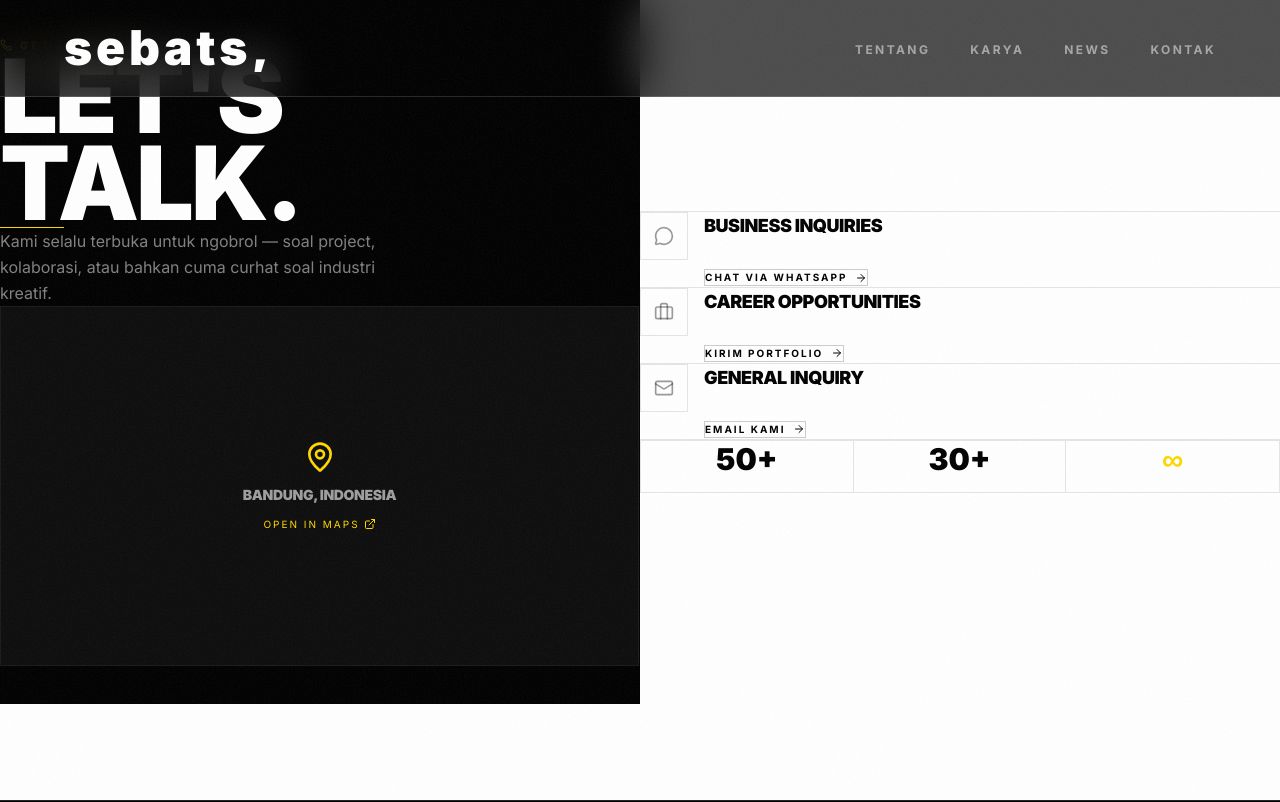
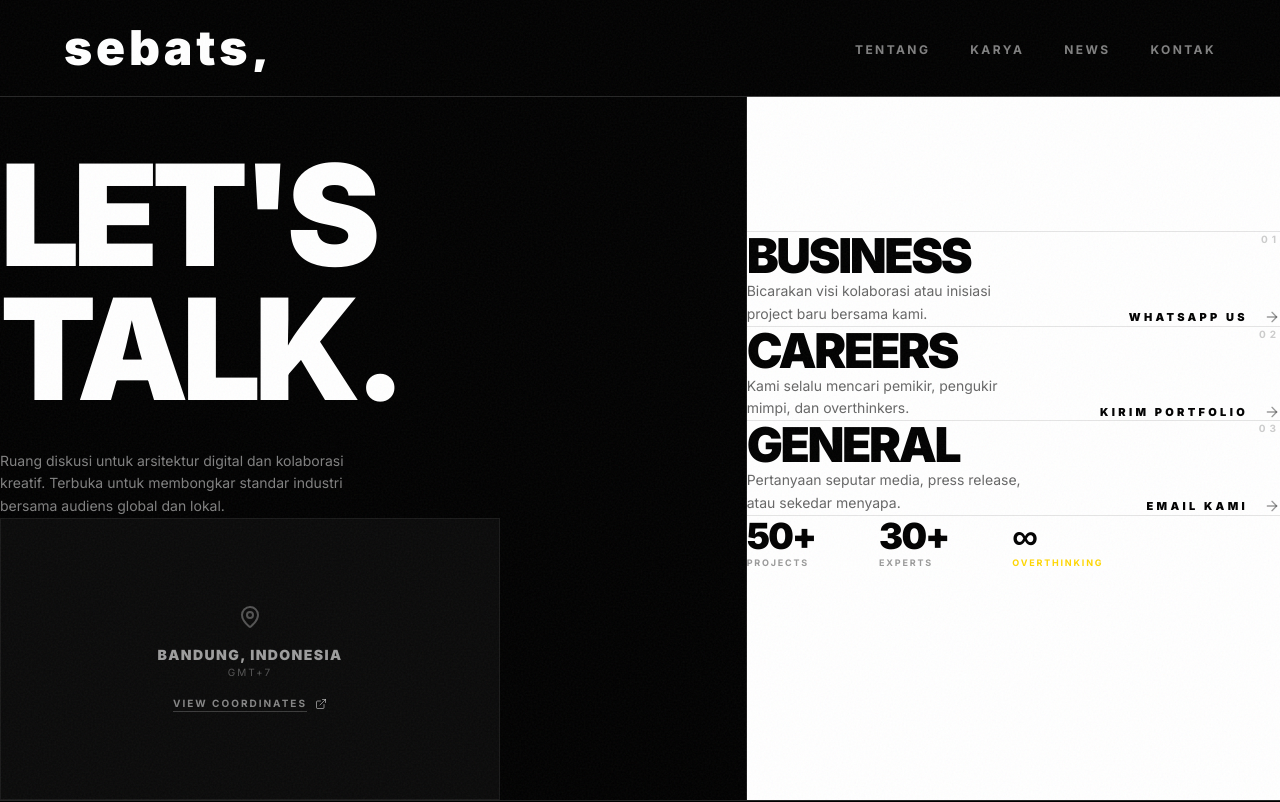
Before and after one commit to 2manimdl/sebats-web, a Next.js app: page /kontak in a window 1280 px wide. Shown: the top 802 px of the page. Built offline with nearby package versions, Linux system fonts and the light colour scheme.

Commit message:
improve kontak

```diff
--- a/src/app/kontak/page.tsx
+++ b/src/app/kontak/page.tsx
@@ -1,105 +1,152 @@
 "use client";
 
-import { MessageCircle, Mail, Briefcase, MapPin, ArrowRight, Phone, ExternalLink } from "lucide-react";
+import { ArrowRight, Phone, MapPin, ExternalLink } from "lucide-react";
 import Navbar from "@/components/Navbar";
 import Footer from "@/components/Footer";
 
 const contacts = [
     {
-        label: "Business Inquiries",
-        description: "Mau kolaborasi atau mulai project? Langsung chat aja.",
-        cta: "Chat via WhatsApp",
+        label: "Business",
+        description: "Bicarakan visi kolaborasi atau inisiasi project baru bersama kami.",
+        cta: "WhatsApp Us",
         href: "https://wa.me/6281234567890?text=Halo%20sebats,%20saya%20ingin%20diskusi%20project",
-        icon: MessageCircle,
     },
     {
-        label: "Career Opportunities",
-        description: "Join our team. We're always looking for overthinkers and daydreamers.",
+        label: "Careers",
+        description: "Kami selalu mencari pemikir, pengukir mimpi, dan overthinkers.",
         cta: "Kirim Portfolio",
         href: "mailto:career@sebats.id",
-        icon: Briefcase,
     },
     {
-        label: "General Inquiry",
-        description: "Pertanyaan umum, press, atau sekedar say hi.",
+        label: "General",
+        description: "Pertanyaan seputar media, press release, atau sekedar menyapa.",
         cta: "Email Kami",
         href: "mailto:hello@sebats.id",
-        icon: Mail,
     },
 ];
 
 export default function KontakPage() {
     return (
-        <div className="grain-overlay">
-            <Navbar />
+        <div className="grain-overlay bg-black selection:bg-white selection:text-black">
 
-            {/* Split Screen */}
-            <section className="min-h-screen bg-white pt-24">
-                <div className="grid min-h-[calc(100vh-6rem)] grid-cols-1 md:grid-cols-2">
-                    {/* Left — Massive Typography */}
-                    <div className="flex flex-col justify-center border-r border-black/10 bg-black p-8 text-white md:p-16 lg:p-24">
-                        <p className="mb-6 flex items-center gap-2 font-body text-[10px] font-semibold uppercase tracking-[0.4em] text-primary">
-                            <Phone className="h-3 w-3" /> Get In Touch
-                        </p>
-                        <h1 className="font-display font-black uppercase text-white" style={{ fontSize: "clamp(3rem, 8vw, 7rem)", lineHeight: "0.85", letterSpacing: "-0.03em" }}>
-                            Let&apos;s<br />Talk.
-                        </h1>
-                        <div className="mt-8 h-px w-16 bg-primary" />
-                        <p className="mt-6 max-w-sm font-body text-sm leading-relaxed text-white/50 md:text-base">
-                            Kami selalu terbuka untuk ngobrol — soal project, kolaborasi, atau bahkan cuma curhat soal industri kreatif.
-                        </p>
+            {/* Header Guard: Solid black background to prevent the white column from ruining the transparent Navbar when scrolling up */}
+            <div className="fixed top-0 left-0 w-full h-20 md:h-24 bg-black z-40" />
 
-                        {/* Map placeholder */}
-                        <div className="mt-12 overflow-hidden border border-white/10">
-                            <div className="relative aspect-[16/9] bg-white/5">
-                                <div className="flex h-full flex-col items-center justify-center gap-3">
-                                    <MapPin className="h-8 w-8 text-primary" />
-                                    <p className="font-display text-sm font-black uppercase tracking-tight text-white/60">Bandung, Indonesia</p>
-                                    <a href="https://maps.google.com" target="_blank" rel="noopener noreferrer" className="inline-flex items-center gap-1 font-body text-[10px] uppercase tracking-[0.2em] text-primary transition-colors hover:text-white">
-                                        Open in Maps <ExternalLink className="h-3 w-3" />
-                                    </a>
+            <div className="relative z-50">
+                <Navbar />
+            </div>
+
+            {/* Controlled Asymmetry Layout: 65% Black / 35% White */}
+            <section className="min-h-screen">
+                <div className="grid min-h-screen grid-cols-1 lg:grid-cols-12 relative w-full pt-20 md:pt-24">
+
+                    {/* LEFT (65% / col-span-7 or 8) — Typography Hero & The Void */}
+                    {/* Kita ganti justify-between dengan margin yang lebih terkontrol agar tidak tabrakan di atas */}
+                    <div className="lg:col-span-7 bg-black text-white flex flex-col p-8 md:p-16 lg:px-24 lg:py-20 border-r border-white/10">
+
+                        {/* Top Anchor: Label & Massive Text */}
+                        <div className="max-w-3xl mt-32 md:mt-48 lg:mt-56">
+                            <p className="mb-4 md:mb-12 flex items-center gap-3 font-body text-[10px] font-semibold uppercase tracking-[0.4em] text-primary">
+                                <Phone className="h-3 w-3" /> [ 01 ] Contact
+                            </p>
+
+                            {/* Typography Scale Extreme - Safe padding & line heights for mobile */}
+                            <h1 className="font-display font-black uppercase text-white tracking-tighter"
+                                style={{
+                                    fontSize: "clamp(3.5rem, 11vw, 11rem)",
+                                    lineHeight: "0.95",
+                                }}>
+                                <br />Let&apos;s <br></br>Talk.
+                            </h1>
+                        </div>
+
+                        <div className="flex-1"></div> {/* Spacer pendorong the void */}
+
+                        {/* Bottom Anchor: Description & Location */}
+                        <div className="mt-24 lg:mt-32 w-full max-w-2xl">
+                            <p className="font-body text-sm leading-relaxed text-white/50 mb-12 max-w-sm">
+                                Ruang diskusi untuk arsitektur digital dan kolaborasi kreatif. Terbuka
+                                untuk membongkar standar industri bersama audiens global dan lokal.
+                            </p>
+
+                            {/* Re-added Map Block - Minimal Editorial Style */}
+                            <div className="mt-12 overflow-hidden border border-white/10 group cursor-crosshair w-full md:max-w-[500px]">
+                                <div className="relative aspect-[16/9] bg-[#0a0a0a] transition-colors duration-500 group-hover:bg-[#0ea5e9]/5">
+                                    <div className="flex h-full flex-col items-center justify-center gap-4 transition-transform duration-500 group-hover:scale-105">
+                                        <MapPin className="h-6 w-6 text-white/30 group-hover:text-[#0ea5e9] transition-colors" />
+                                        <div className="text-center">
+                                            <p className="font-display text-sm font-black uppercase tracking-widest text-white/60 group-hover:text-white transition-colors">Bandung, Indonesia</p>
+                                            <p className="font-body text-[10px] text-white/30 tracking-[0.2em] uppercase mt-1">GMT+7</p>
+                                        </div>
+                                        <a href="https://maps.google.com" target="_blank" rel="noopener noreferrer" className="mt-4 inline-flex items-center gap-2 font-body text-[10px] font-bold uppercase tracking-[0.2em] text-white/50 hover:text-white transition-colors relative">
+                                            <span className="border-b border-white/20 hover:border-white pb-1 transition-colors">View Coordinates</span>
+                                            <ExternalLink className="h-3 w-3 -mt-1" />
+                                        </a>
+                                    </div>
                                 </div>
                             </div>
                         </div>
                     </div>
 
-                    {/* Right — Contact Cards */}
-                    <div className="flex flex-col justify-center p-8 md:p-16 lg:p-24">
-                        <div className="space-y-0 divide-y divide-black/10 border-y border-black/10">
-                            {contacts.map((contact) => (
-                                <div key={contact.label} className="group py-8 transition-colors duration-300 hover:bg-black/[0.02] md:py-10">
-                                    <div className="flex items-start gap-4">
-                                        <div className="flex h-12 w-12 shrink-0 items-center justify-center border border-black/10 transition-all duration-300 group-hover:border-primary group-hover:bg-primary">
-                                            <contact.icon className="h-5 w-5 text-black/40 transition-colors duration-300 group-hover:text-black" />
-                                        </div>
-                                        <div className="flex-1">
-                                            <h3 className="font-display text-lg font-black uppercase tracking-tight text-black">{contact.label}</h3>
-                                            <p className="mt-1 font-body text-sm leading-relaxed text-muted">{contact.description}</p>
-                                            <a href={contact.href} target="_blank" rel="noopener noreferrer" className="group/link mt-4 inline-flex items-center gap-2 border border-black/20 px-6 py-3 font-body text-[10px] font-bold uppercase tracking-[0.2em] text-black transition-all duration-300 hover:border-black hover:bg-black hover:text-white">
+                    {/* RIGHT (35% / col-span-5 or 4) — Dense Information Pillar */}
+                    {/* Padding dikondisikan agar text wrap membentuk kolom majalah sempit */}
+                    <div className="lg:col-span-5 bg-white flex flex-col justify-center border-l-0 lg:-ml-px p-8 md:p-16 lg:px-20 lg:py-32">
+
+                        {/* Contact List - The Corner-Anchored Stack */}
+                        <div className="flex flex-col w-full border-t border-black/10 mt-12 lg:mt-0">
+                            {contacts.map((contact, i) => (
+                                <a key={contact.label} href={contact.href} target="_blank" rel="noopener noreferrer"
+                                    className="group flex flex-col pt-8 pb-12 lg:pt-12 lg:pb-16 border-b border-black/10 hover:border-black transition-colors duration-500 cursor-pointer w-full">
+
+                                    {/* Top Line: Title (Left) & Index (Right) */}
+                                    <div className="flex justify-between items-start w-full mb-6 lg:mb-12">
+                                        <h3 className="font-display text-4xl lg:text-5xl font-black uppercase tracking-tighter text-black transition-transform duration-500 group-hover:translate-x-3">
+                                            {contact.label}
+                                        </h3>
+                                        <span className="font-body text-[10px] font-bold uppercase tracking-[0.4em] text-black/20 group-hover:text-black transition-colors duration-500 mt-2">
+                                            0{i + 1}
+                                        </span>
+                                    </div>
+
+                                    {/* Bottom Line: Description (Left) & Architectural Pill CTA (Right/Bottom) */}
+                                    <div className="flex flex-col sm:flex-row sm:items-end justify-between w-full gap-8">
+                                        {/* Description */}
+                                        <p className="font-body text-sm leading-relaxed text-black/60 max-w-[280px] group-hover:text-black transition-colors duration-500">
+                                            {contact.description}
+                                        </p>
+
+                                        {/* Pure Typographic CTA - No Button Borders, Just Raw Editorial Text */}
+                                        <div className="group/btn inline-flex items-center gap-4 font-body text-[11px] font-black uppercase tracking-[0.3em] text-black self-start sm:self-auto">
+                                            <span className="relative pb-2 overflow-hidden">
                                                 {contact.cta}
-                                                <ArrowRight className="h-3 w-3 transition-transform duration-300 group-hover/link:translate-x-1" />
-                                            </a>
+                                                {/* Surgical thin underline that draws from left to right */}
+                                                <span className="absolute left-0 bottom-0 w-full h-[1px] bg-black scale-x-0 group-hover:scale-x-100 origin-left transition-transform duration-700 ease-out"></span>
+                                            </span>
+                                            {/* Minimalist arrow that pushes right on hover */}
+                                            <ArrowRight className="h-4 w-4 text-black/40 group-hover:text-black transition-all duration-500 group-hover:translate-x-2" />
                                         </div>
                                     </div>
-                                </div>
+                                </a>
                             ))}
                         </div>
 
-                        {/* Quick Stats */}
-                        <div className="mt-12 grid grid-cols-3 gap-0 border border-black/10">
-                            <div className="border-r border-black/10 p-4 text-center md:p-6">
-                                <p className="font-display text-2xl font-black text-black md:text-3xl">50+</p>
-                                <p className="mt-1 font-body text-[10px] uppercase tracking-[0.2em] text-muted">Projects</p>
+                        {/* Inline Minimal Fast Stats */}
+                        {/* Membuang grid-boxes, menggunakan susunan flat typographical */}
+                        <div className="mt-20 flex items-start gap-16">
+                            <div>
+                                <p className="font-display text-4xl font-black text-black tracking-tighter">50+</p>
+                                <p className="mt-2 font-body text-[9px] font-bold uppercase tracking-[0.2em] text-black/40">Projects</p>
                             </div>
-                            <div className="border-r border-black/10 p-4 text-center md:p-6">
-                                <p className="font-display text-2xl font-black text-black md:text-3xl">30+</p>
-                                <p className="mt-1 font-body text-[10px] uppercase tracking-[0.2em] text-muted">Team</p>
+                            <div>
+                                <p className="font-display text-4xl font-black text-black tracking-tighter">30+</p>
+                                <p className="mt-2 font-body text-[9px] font-bold uppercase tracking-[0.2em] text-black/40">Experts</p>
                             </div>
-                            <div className="p-4 text-center md:p-6">
-                                <p className="font-display text-2xl font-black text-primary md:text-3xl">∞</p>
-                                <p className="mt-1 font-body text-[10px] uppercase tracking-[0.2em] text-muted">Overthinking</p>
+                            <div>
+                                <p className="font-display text-4xl font-black text-black tracking-tighter">∞</p>
+                                <p className="mt-2 font-body text-[9px] font-bold uppercase tracking-[0.2em] text-primary">Overthinking</p>
                             </div>
                         </div>
+
                     </div>
                 </div>
             </section>
```
